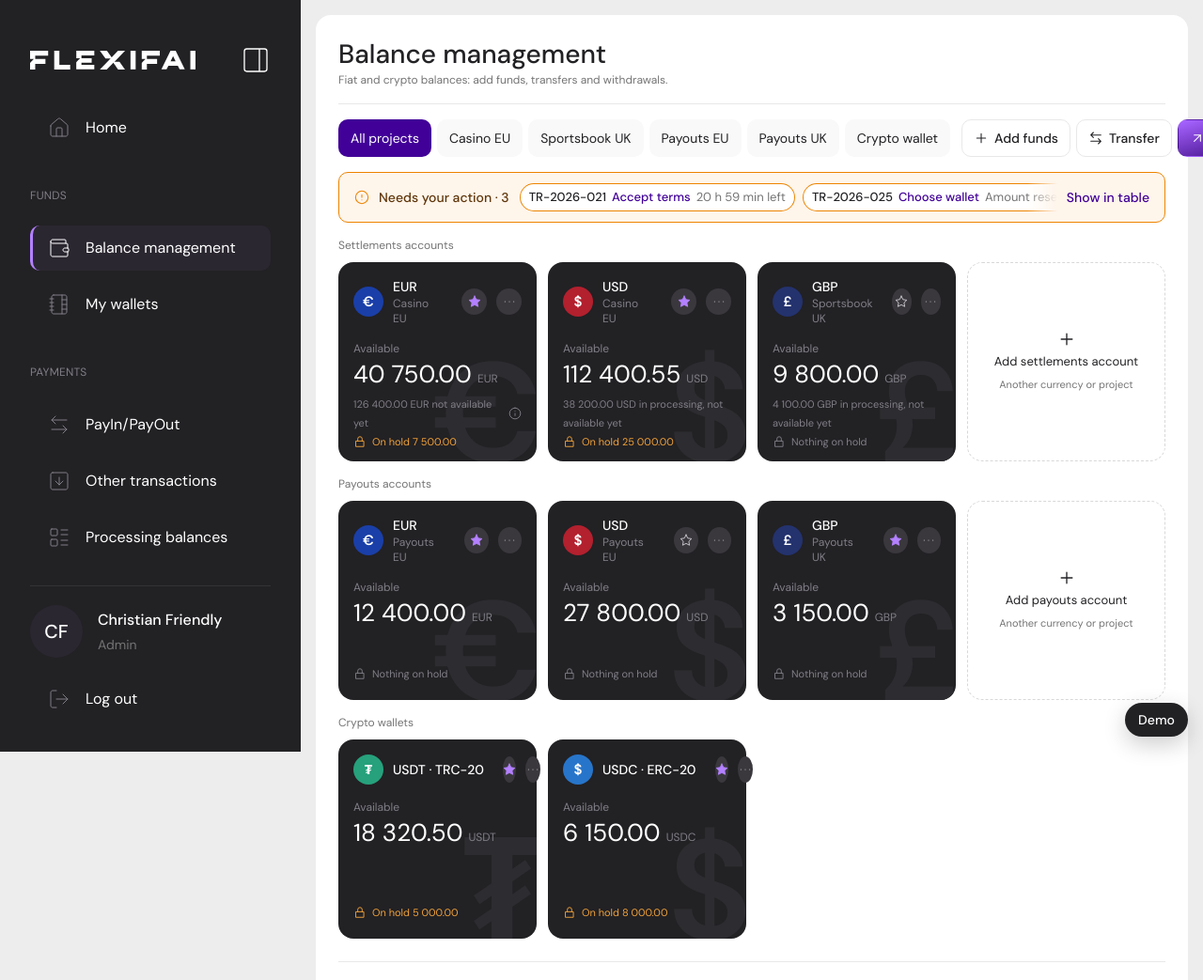
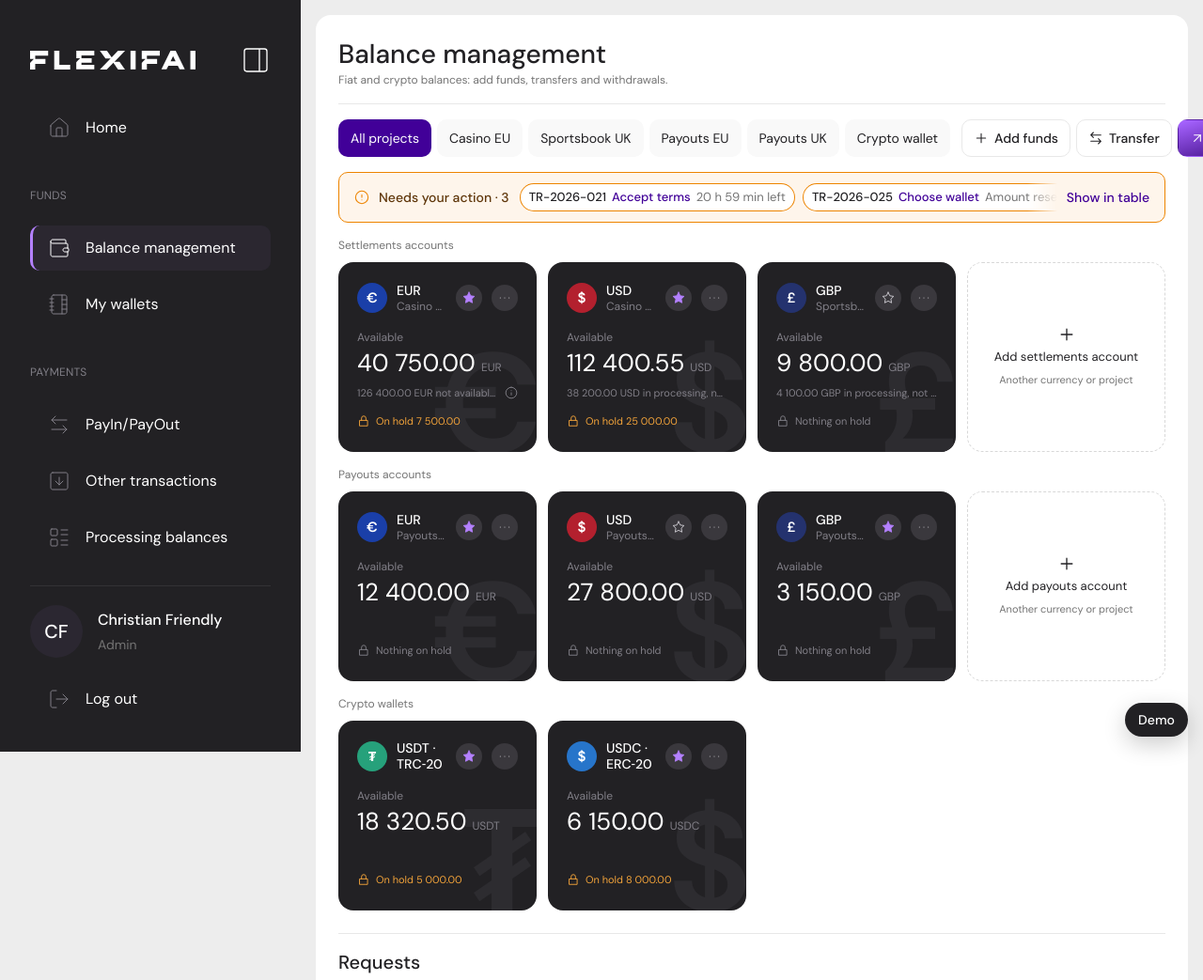
Before and after one commit to marino4kastulnikova-dev/Flexifai, a plain HTML site: page balance-management/index.html in a window 1280 px wide. Shown: the top 1043 px of the page at 94% size. Drawn offline with Linux system fonts and the light colour scheme.

Commit message:
Add files via upload

```diff
--- a/balance-management/index.html
+++ b/balance-management/index.html
@@ -117,12 +117,17 @@ tr.r:focus-visible td{background:var(--hover-muted)}
 /* Balances */
 .groups-h{font-size:12px;color:var(--text-secondary);margin:14px 0 8px}
 .cards{display:grid;grid-template-columns:repeat(4,minmax(0,1fr));gap:12px}
-.card{position:relative;z-index:0;background:var(--menu-background);color:#fff;border-radius:var(--radius-medium);padding:16px;min-height:168px;overflow:visible;display:flex;flex-direction:column}
+.card{position:relative;z-index:0;background:var(--menu-background);color:#fff;border-radius:var(--radius-medium);padding:20px 20px 15px;min-height:0;overflow:visible;display:flex;flex-direction:column}
 .card:has(.menu),.card:has(.tipwrap:hover),.card:has(.tipwrap:focus){z-index:50}
 .card .wmc{position:absolute;inset:0;overflow:hidden;border-radius:var(--radius-medium);pointer-events:none}
 .card .wm{position:absolute;right:-6px;bottom:-24px;font-size:150px;line-height:1;color:#2d2c30;font-weight:600;pointer-events:none;overflow:hidden;user-select:none}
-.card-h{display:flex;align-items:center;gap:10px;position:relative;z-index:1}
-.card-h .t{font-weight:500;white-space:nowrap}
+.card-h{display:flex;align-items:center;gap:10px;position:relative;z-index:1;height:36px}
+.card-h>div:nth-child(2){min-width:0;flex:1 1 0}
+.card-h>.sp{display:none}
+.card-h small{white-space:nowrap;overflow:hidden;text-overflow:ellipsis}
+.card-h .t{white-space:normal;line-height:17px;display:-webkit-box;-webkit-line-clamp:2;-webkit-box-orient:vertical;overflow:hidden}
+.card-h .t:has(+small){-webkit-line-clamp:1}
+.card-h .t{font-weight:500}
 .card-h small{display:block;color:var(--menu-text-muted);font-size:12px;line-height:16px}
 .cicon{width:32px;height:32px;border-radius:50%;display:grid;place-items:center;font-weight:600;font-size:15px;color:#fff;flex:none}
 .cbtn{width:28px;height:28px;border-radius:50%;background:#3a383d;display:grid;place-items:center;color:#cfcdd3}
@@ -133,12 +138,15 @@ tr.r:focus-visible td{background:var(--hover-muted)}
 .card .amt small{font-size:12px;color:var(--menu-text-muted);margin-left:6px}
 .card .ny{font-size:11px;color:var(--menu-text-muted);position:relative;z-index:5;display:flex;align-items:center;gap:4px}
 .ny-i{display:inline-flex;cursor:help}
+.card .ny.ny-cut{display:block;white-space:nowrap;overflow:hidden;text-overflow:ellipsis}
+.card .ny .ny-t{white-space:nowrap;overflow:hidden;text-overflow:ellipsis;min-width:0}
+.card .ny .ny-i{flex:none}
 .tip.ny-tip{left:-6px;top:20px;font-size:13px;line-height:20px;padding:8px 14px;z-index:70;box-shadow:0 6px 20px rgba(0,0,0,.25)}
 .tipwrap:focus>.tip{opacity:1}
-.hold{margin-top:auto;align-self:flex-start;display:inline-flex;align-items:center;gap:6px;height:24px;padding:0;color:var(--menu-text-muted);font-size:11px;position:relative;z-index:1}
+.hold{margin-top:8px;align-self:flex-start;display:inline-flex;align-items:center;gap:6px;height:24px;padding:0;color:var(--menu-text-muted);font-size:11px;position:relative;z-index:1}
 .hold.on{color:#f2a33a}
-.cards .card{height:212px}
-.addcard{border:1px dashed #d8d8d8;border-radius:var(--radius-medium);display:flex;flex-direction:column;align-items:center;justify-content:center;gap:4px;height:212px;color:var(--text-main);font-size:13px}
+.cards .card{height:202px}
+.addcard{border:1px dashed #d8d8d8;border-radius:var(--radius-medium);display:flex;flex-direction:column;align-items:center;justify-content:center;gap:4px;height:202px;color:var(--text-main);font-size:13px}
 .addcard small{color:var(--text-secondary);font-size:11px}
 .menu{position:absolute;z-index:60;background:#fff;color:var(--text-main);border-radius:12px;box-shadow:0 8px 30px rgba(0,0,0,.18);padding:6px;min-width:200px}
 .menu .mi{display:flex;align-items:center;gap:10px;width:100%;height:36px;padding:0 10px;border-radius:8px;font-size:13px;text-align:left;position:relative}
@@ -309,12 +317,12 @@ select.tin{appearance:auto}
 .kpi .big{font-size:24px;line-height:32px;margin:6px 0}
 .two{display:grid;grid-template-columns:1fr 1fr;gap:12px;margin-top:12px}
 .hwrap{position:relative;margin-top:16px}
-.hwrap::after{content:"";position:absolute;top:0;right:0;width:152px;height:168px;background:linear-gradient(90deg,rgba(255,255,255,0),#fff);pointer-events:none;z-index:40}
+.hwrap::after{content:"";position:absolute;top:0;right:0;width:152px;height:202px;background:linear-gradient(90deg,rgba(255,255,255,0),#fff);pointer-events:none;z-index:40}
 .hwrap.end::after{display:none}
 .hcards{display:flex;gap:16px;overflow-x:auto;scrollbar-width:none;padding-bottom:230px;margin-bottom:-230px;pointer-events:none}
 .hcards::-webkit-scrollbar{display:none}
 .hcards>*{pointer-events:auto}
-.hcards .card{flex:0 0 340px;height:168px;min-height:0}
+.hcards .card{flex:0 0 352px;height:202px}
 </style>
 </head>
 <body>
@@ -446,7 +454,7 @@ const accName=a=>a.kind==='crypto'?`${a.cur} wallet`:`${a.cur} · ${a.kind==='se
 const accSub=a=>a.kind==='crypto'?'Crypto wallet':a.project;
 const accFull=a=>`${accName(a)} · ${accSub(a)}`;
 const accParen=a=>a.kind==='crypto'?`your ${a.cur} wallet`:`${accName(a)} (${a.project})`;
-const accCardTitle=a=>a.kind==='crypto'?`${a.cur} · ${a.cur==='USDT'?'TRC-20':'ERC-20'}`:a.cur;
+const accCardTitle=a=>a.kind==='crypto'?`${a.cur} · ${a.cur==='USDT'?'TRC‑20':'ERC‑20'}`:a.cur;
 const dirName=(a,pos)=>a.kind==='crypto'?(pos==='wfrom'?a.cur:`${a.cur} wallet`):a.project;
 function kraken(f,t){if(f===t)return 1;const k=D.kraken[`${f}>${t}`];if(k)return k;const rv=D.kraken[`${t}>${f}`];if(rv)return r4(1/rv);return r4(D.usd[f]/D.usd[t])}
 const r4=n=>Math.round(n*10000)/10000;
@@ -504,10 +512,10 @@ function renderCard(a,home){
    ${mi('accdetails','file','Account details')}
    ${mi('fav','home',a.fav?'Remove from Home':'Add to Home')}
  </div>`:'';
- let ny='';
+ let ny='<div class="ny" aria-hidden="true">&nbsp;</div>';
  if(a.notYet&&!home){
-  ny=a.releases?`<div class="ny">${fmt(a.notYet)} ${a.cur} not available yet <span class="tipwrap ny-i" tabindex="0" aria-label="When it becomes available">${I('info','s14')}<span class="tip ny-tip">${a.releases.join('<br>')}</span></span></div>`
-   :`<div class="ny">${fmt(a.notYet)} ${a.cur} in processing, not available yet</div>`;
+  ny=a.releases?`<div class="ny"><span class="ny-t" title="${fmt(a.notYet)} ${a.cur} not available yet">${fmt(a.notYet)} ${a.cur} not available yet</span><span class="tipwrap ny-i" tabindex="0" aria-label="When it becomes available">${I('info','s14')}<span class="tip ny-tip">${a.releases.join('<br>')}</span></span></div>`
+   :`<div class="ny ny-cut" title="${fmt(a.notYet)} ${a.cur} in processing, not available yet">${fmt(a.notYet)} ${a.cur} in processing, not available yet</div>`;
  }
  return `<div class="card">
   <div class="wmc"><div class="wm">${SYM[a.cur]}</div></div>
```
